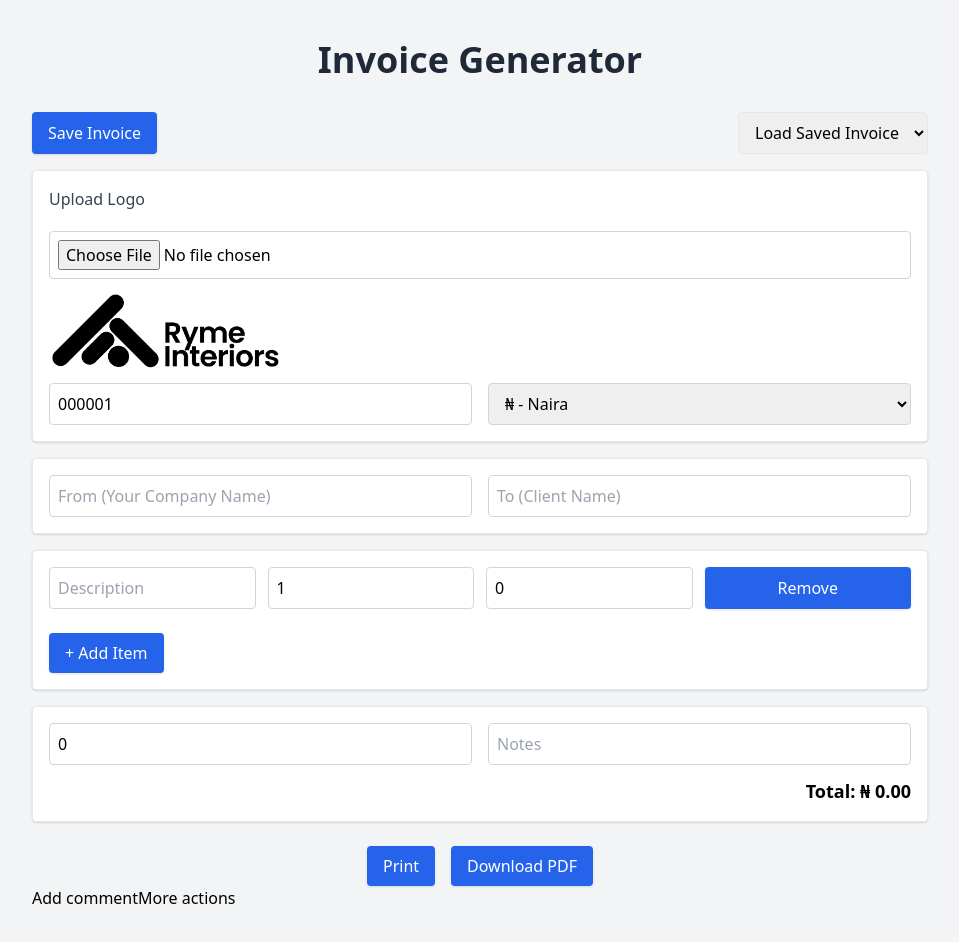
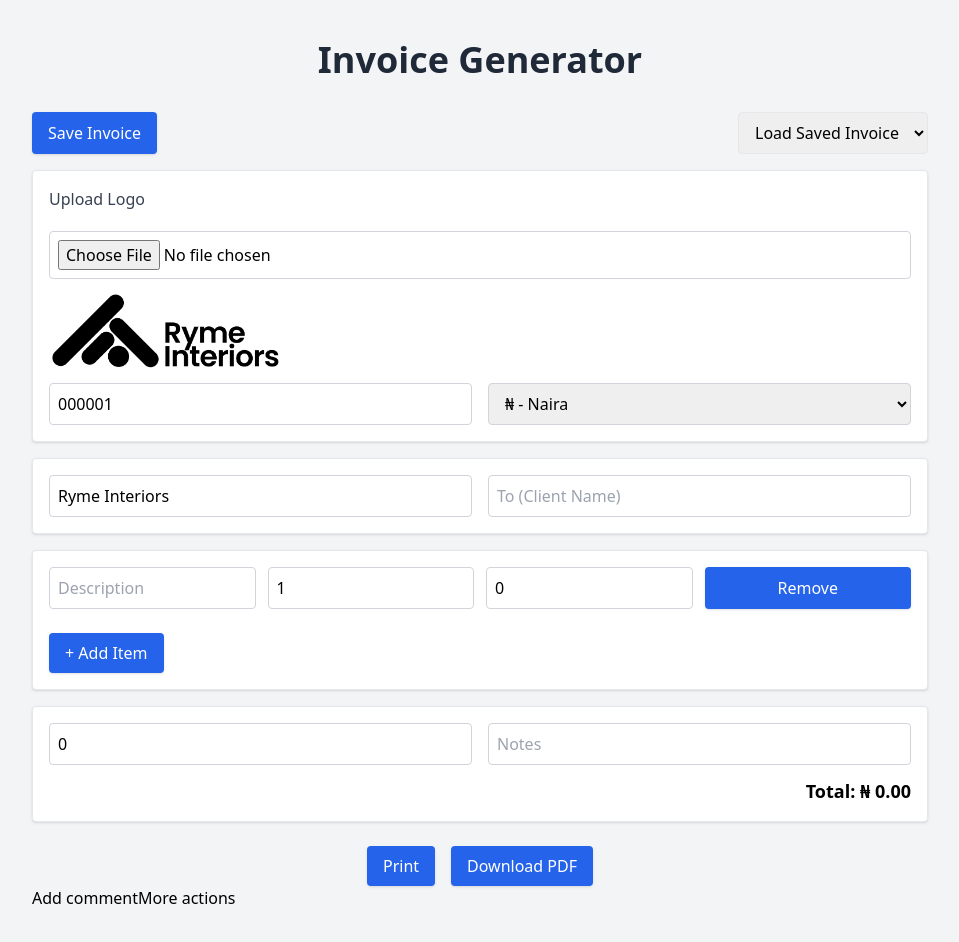
Before and after one commit to Raphdon832/invoice-app, a React (Vite) app: page / in a window 1280 px wide. Shown: the top 942 px of the page, without its empty margins (160-1119 px from the left). Built offline with nearby package versions, Linux system fonts and the light colour scheme.

Commit message:
Update InvoiceApp.jsx

```diff
--- a/src/InvoiceApp.jsx
+++ b/src/InvoiceApp.jsx
@@ -10,7 +10,7 @@ export default function InvoiceApp() {
   const invoiceRef = useRef();
   const [invoiceData, setInvoiceData] = useState({
     invoiceNumber: "000001",
-    from: "",
+    from: "Ryme Interiors",
     to: "",
     items: [{ description: "", quantity: 1, price: 0 }],
     discount: 0,
```
